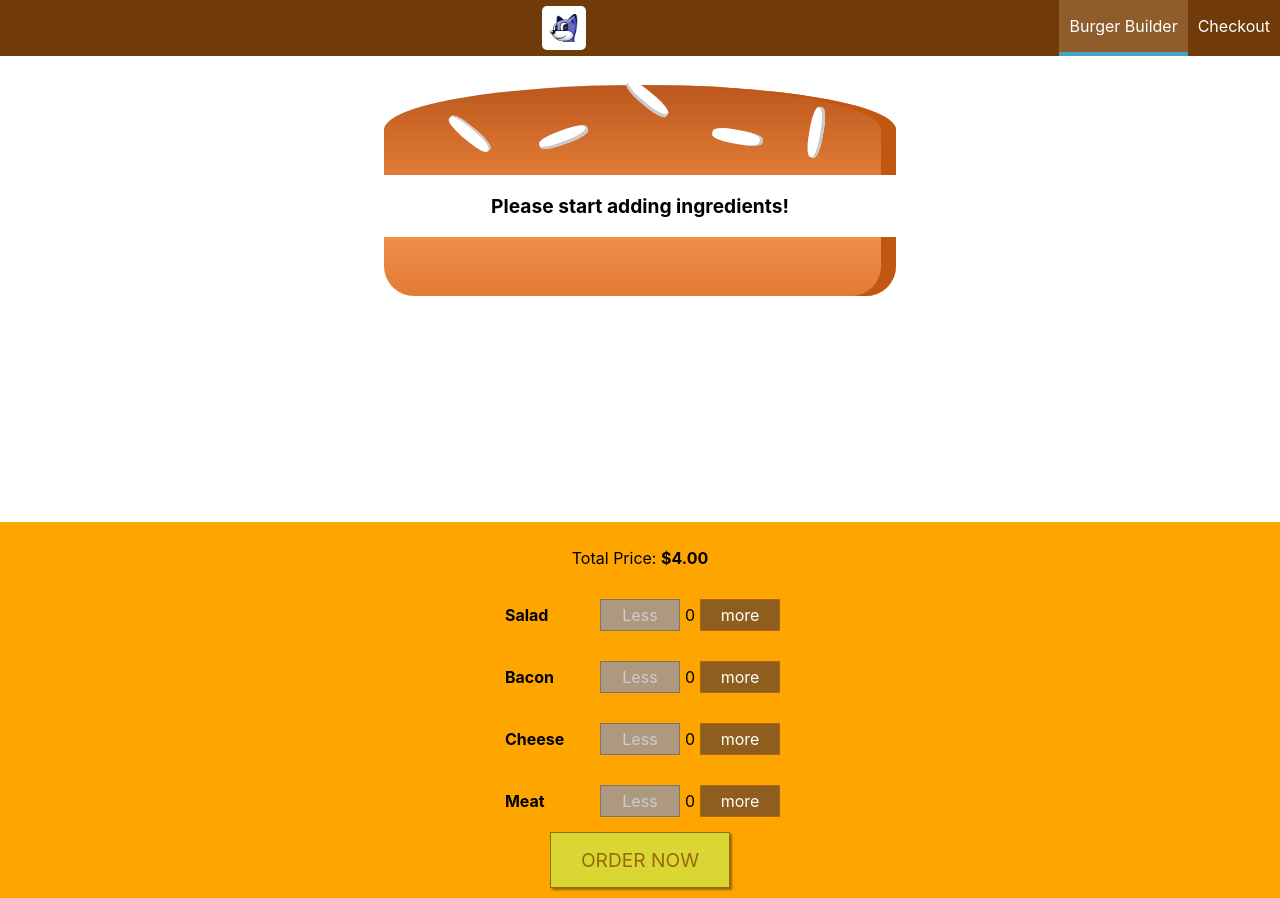
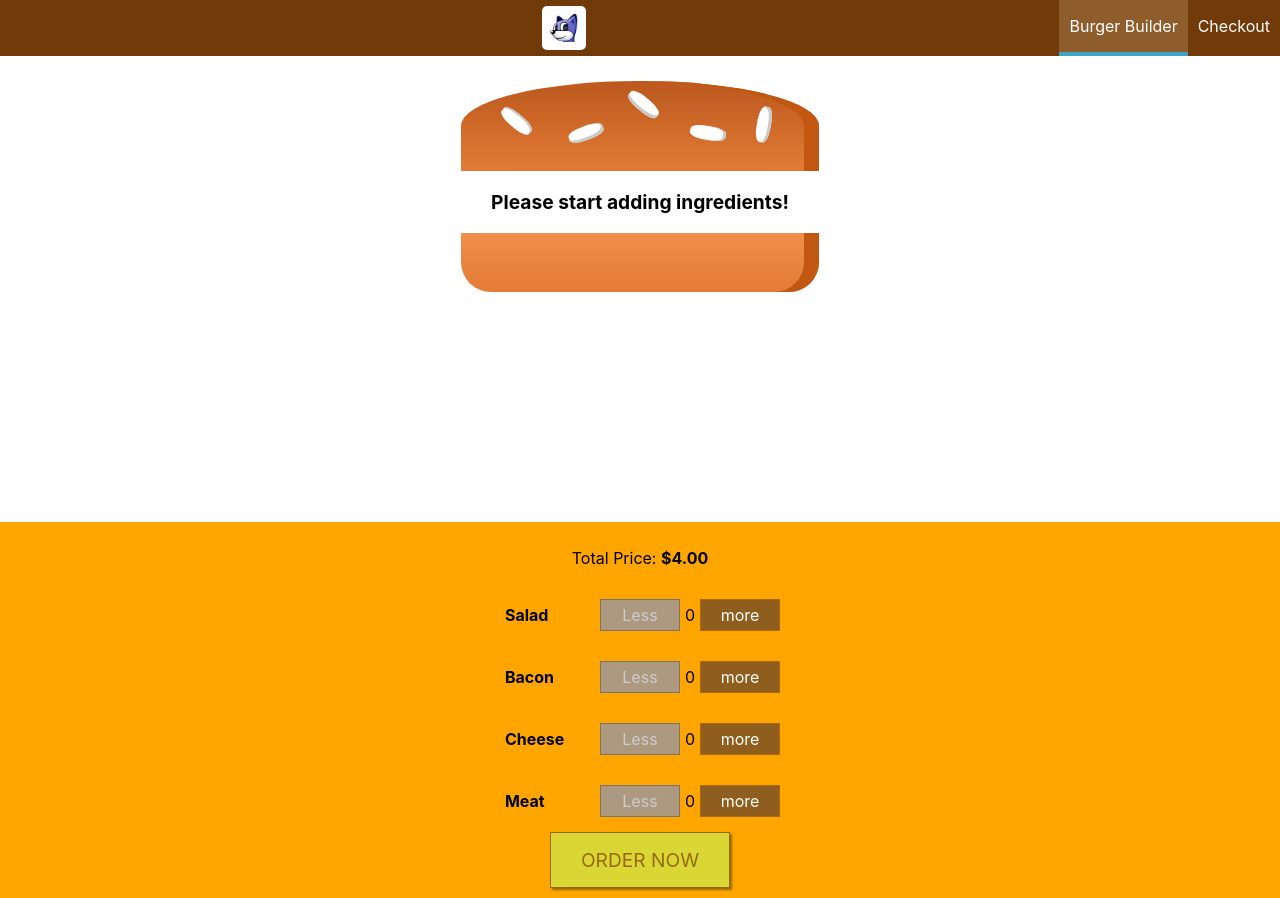
Before and after one commit to aDeveloperX/React-Burger, a React (Create React App) app: page / in a window 1280 px wide. Built offline with nearby package versions, Linux system fonts and the light colour scheme.

Commit message:
fix bugs

```diff
--- a/src/components/Burger/Burger.module.css
+++ b/src/components/Burger/Burger.module.css
@@ -1,8 +1,8 @@
 .Burger {
-  width: 50%;
+  width: 35%;
   margin: auto;
   height: 450px;
-  overflow: scroll;
+  overflow: auto;
   text-align: center;
   font-weight: bold;
   font-size: 1.2rem;
```
